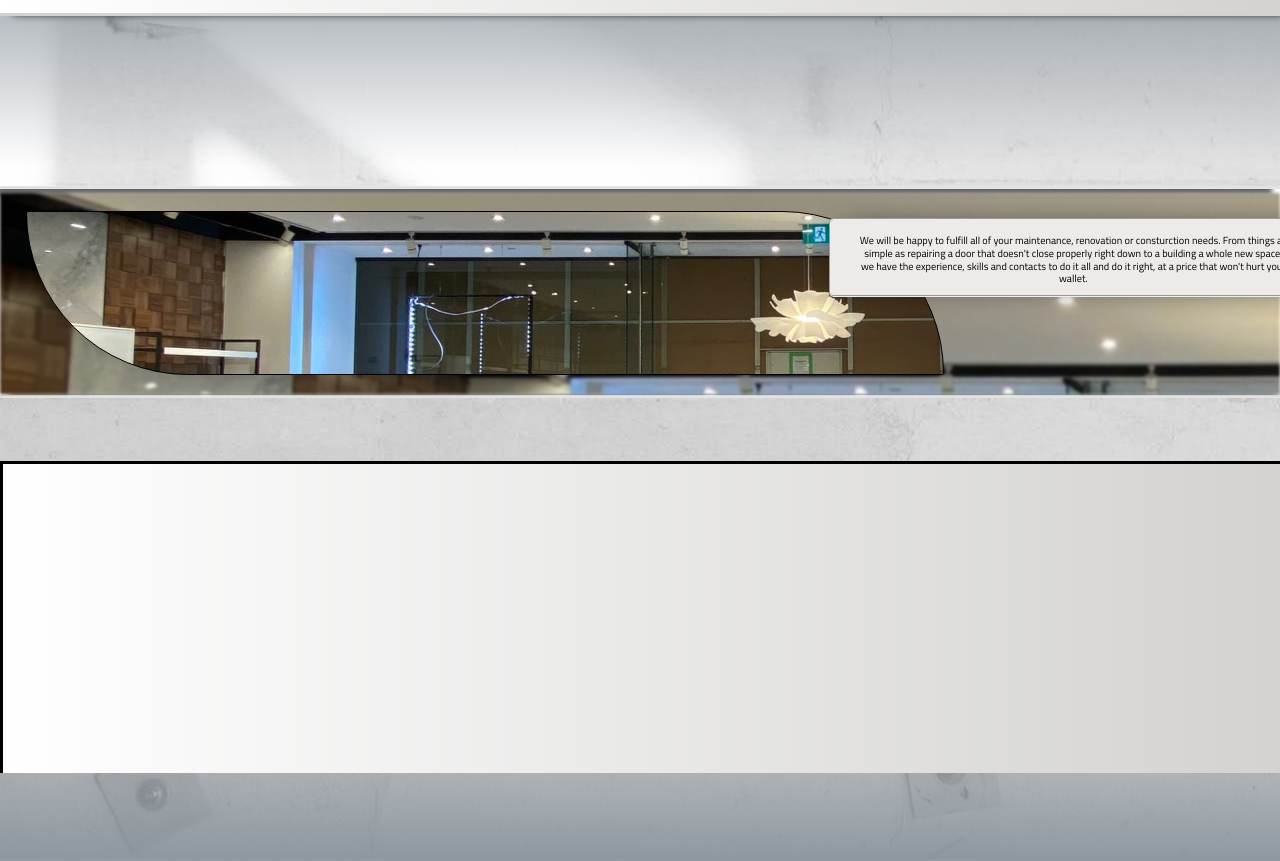
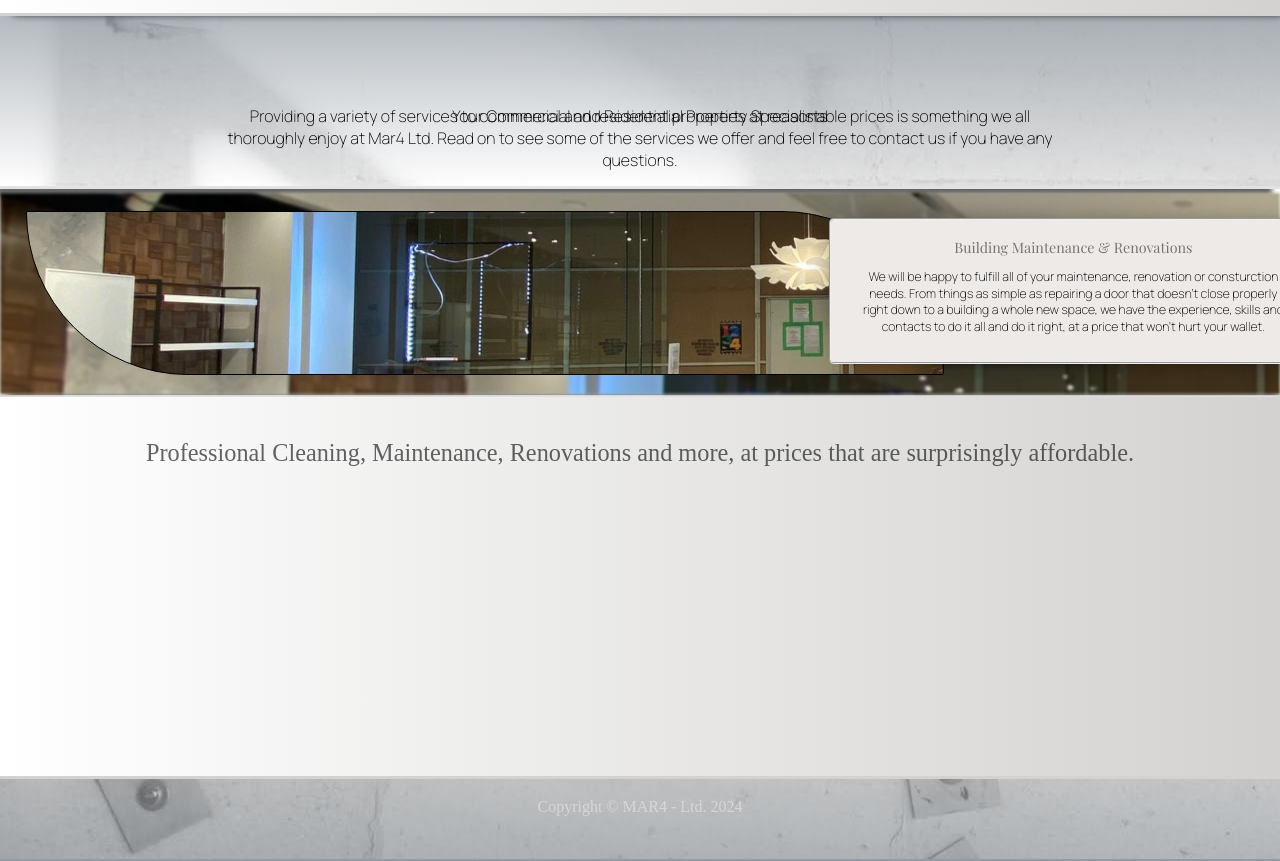
Before and after one commit to INCONSOLATA00/mar4-sitecom, a plain HTML site: page index.html in a window 1280 px wide. Shown: the part 61-922 px from the top of the page. Drawn offline with nearby package versions, Linux system fonts and the light colour scheme; a web font is replaced by a local one.

Commit message:
progress staged

```diff
--- a/css/styles.css
+++ b/css/styles.css
@@ -22,11 +22,9 @@ border-width: 3px;
 padding-top: 2px;
 }
 
-/* logo */
-
 #header hgroup span {
 display: block;
-background-color: white;
+background-color: #c6c6c6;
 font-family: 'Zen Antique', serif;
 color: #374151;
 font-size: 25px;
@@ -50,26 +48,59 @@ font-size: 6px;
 bottom: 9.78px;
 }
 
-/* logo end */
-
 #header div {
-/* background-color: greenyellow; */
 margin: 0 0 10.79px 33px;
-width: 700px;
+width: 93px;
 }
 
 .body-layer-top {
+display: flex;
+justify-content: center;
 position: absolute;
 background-image: linear-gradient(to top, rgba(255,0,0,0), rgba(134,144,153,0.9));
 width: 100%;
-height: 227px;
+height: 246px;
 z-index: 2;
+}
+
+.body-layer-top > div {
+position: inherit;
+color: greenyellow;
+width: 100px;
+}
+
+.body-layer-top > p:nth-child(2) {
+position: inherit;
+font-family: 'Caveat', cursive;
+text-shadow: 1px 1px 40px black;
+color: rgba(0, 0, 0, 0.7);
+top: 107px;
+font-weight: 500;
+font-size: 24.3px;
+margin-bottom: 12px;
+}
+
+.body-layer-top > p {
+position: inherit;
+text-align: center;
+font-family: 'Manrope', sans-serif;
+width: 861px;
+top: 150px;
 }
 
 .body-layer-bottom { /* gradient */
 background-image: linear-gradient(to bottom, rgba(255,0,0,0), rgba(134, 144, 153, 0.9));
 height: 222px;
-z-index: 2;
+}
+
+.body-layer-bottom p {
+text-align: center;
+position: relative;
+color: white;
+z-index: 3;
+height: 10px;
+top: 105px;
+opacity: 0.4;
 }
 
 .page-flow {
@@ -88,27 +119,32 @@ background-position-y: 1597px;
 background-position-x: -762px;
 width: 100%;
 height: 247px;
-opacity: 0.6;
-z-index: 1;
 box-shadow: -6px 9.1px 5px -2px;
 border-bottom: solid;
 border-width: 3px;
 border-color: #d3d2d0;
+z-index: 1;
+opacity: 0.6;
 }
 
 #second-half {
 position: relative;
 z-index: 3;
-
 background-image: linear-gradient(to right, white , #d3d2d0);
 width: 100%;
-height: 330px;
+height: 458px;
+top: 101.8px;
+border-width: 3px;
+border-bottom: solid;
+border-color: #d3d2d0;
+}
 
-top: 119.8px;
-
-border-style: solid;
-border-f: #9ce6ff;
-border-bottom: #9ce6ff;
+#second-half > p {
+position: inherit;
+text-align: center;
+font-size: 24.3px;
+top: 18px;
+opacity: 0.6;
 }
 
 .texture-bottom-portion {
@@ -117,11 +153,11 @@ background-image: url("/images/brands-people-dwySHxLsofc-unsplash.jpg");
 background-position-y: 56%;
 height: 461px;
 width: 100%;
-opacity: 0.6;
 top: 456px;
-z-index: 1;
 box-shadow: 3px -8px 8px -5px;
 border-top: 3px solid #d3d2d0;
+z-index: 1;
+opacity: 0.6;
 }
 
 .first-half {
@@ -148,26 +184,35 @@ justify-content: center;
 align-items: center;
 position: absolute;
 background-color: #edeae8;
-height: 71px;
+height: 105px;
 width:  485.8px;
 top: 279px;
 left: 828.5px;
-z-index: 5;
 border-style: groove;
 border-radius: 4.8px 4.8px 4.8px 4.8px;
 box-shadow: 1px -1px 32px -16px;
 border-width: 2.6px;
-padding-top: 4px;
+padding-top: 7px;
+padding-bottom: 30px;
+z-index: 5;
 }
 
-#card p {
-font-family: 'Titillium Web', sans-serif;
+#card p:nth-child(1) {
+font-family: 'Playfair Display', serif;
 font-weight: 500;
-font-stretch: expanded;
-font-size: 10.3px;
-line-height: 1.24;
+font-size: 14.3px;
+margin-bottom: 12px;
+opacity: 0.5;
+}
+
+#card p:nth-child(2) {
+font-family: 'Manrope', sans-serif;
+font-weight: 500;
+font-size: 12.3px;
+line-height: 1.338;
 width: 88%;
 height: 78%;
+margin: 0;
 }
 
 .background-image {
@@ -178,9 +223,9 @@ width: 916px;
 height: 162px;
 top: 272px;
 left: 26px;
-z-index: 4;
 border-radius: 2.5px 200px 2.5px 200px;
 border-width: 1px;
 border-color: black;
 border-style: solid;
+z-index: 4;
 }
--- a/index.html
+++ b/index.html
@@ -8,9 +8,9 @@
 
     <link rel="preconnect" href="https://fonts.googleapis.com">
     <link rel="preconnect" href="https://fonts.gstatic.com" crossorigin>
-    <link href="https://fonts.googleapis.com/css2?family=Titillium+Web&family=Zen+Antique&display=swap" rel="stylesheet">
+    <link href="https://fonts.googleapis.com/css2?family=Caveat&family=Cinzel&family=Macondo&family=Manrope:wght@200&family=Montserrat:wght@200&family=Philosopher&family=Playfair+Display&family=Red+Hat+Mono:wght@400;500&family=Rosarivo&family=Sono:wght@300;400&family=Titillium+Web&family=Unna:wght@700&family=Work+Sans&family=Zen+Antique&display=swap" rel="stylesheet">
+    <link rel="stylesheet" href="css/styles.css" />
 
-    <link rel="stylesheet" href="css/styles.css" />
     <title>MAR4 - Professional</title>
 </head>
 
@@ -18,6 +18,9 @@
 
 
     <div class="body-layer-top">
+
+    <div>Contact | Gallery</div>
+
     <header id="header">
 
 
@@ -25,10 +28,15 @@
     <hgroup>
     <span>MAR4</span>
     <sub>P r o f e s s i o n a l   R e n o v a t i o n s</sub>
+
     </hgroup>
     </div>
 
     </header>
+
+    <p>Your Commercial and Residential Property Specialists</p>
+    <p>Providing a variety of services to commercial and residential properties at reasonable prices is something we all thoroughly enjoy at Mar4 Ltd. Read on to see some of the services we offer and feel free to contact us if you have any questions.</p>
+
     </div>
 
     <div class="page-flow">
@@ -36,26 +44,28 @@
 
 
     <section class="first-half">
+
     <div id="card">
-
+    <p class ="card-title"></p>
     <p>We will be happy to fulfill all of your maintenance, renovation or consturction needs. From things as simple as repairing a door that doesn't close properly right down to a building a whole new space, we have the experience, skills and contacts to do it all and do it right, at a price that won't hurt your wallet.</p>
-
     </div>
 
     <div class="also-background-image"></div>
     <div class="background-image"></div>
     </section>
 
-     <!-- new section with margin top -->
 
-     <section id ="second-half"></section>
+     <section id ="second-half">
+     <p>Professional Cleaning, Maintenance, Renovations and more, at prices that are surprisingly affordable.</p>
+     </section>
 
     <div class="texture-bottom-portion"></div>
     <div class="body-layer-bottom">
+    <p>Copyright © MAR4 - Ltd. 2024</p> <!-- footer -->
     </div>
 
 
-    </div> <!-- footer -->
+    </div>
     <script src="javascript/script.js"></script>
 
 </body>
--- a/javascript/script.js
+++ b/javascript/script.js
@@ -1,30 +1,61 @@
 const also_background_image = document.querySelector('.also-background-image')
 const background_image =  document.querySelector('.background-image');
 
+cardTitle = document.querySelector('#card p:nth-child(1)');
+const card = document.querySelector('#card p:nth-child(2)');
 
 let x = 0;
 let y = 0;
+let i = 0;
+
 let text_animation = true;
 
-let various_text = {
-['Post Construction Cleaning']: "Renovations and Construction can be messy. After the work is finished, a thorough cleaning is critical to make the work shine and the space ready for use. Our experienced professionals can help you make the most of your investment.",
-['Building Maintenance & Renovations']: "We will be happy to fulfill all of your maintenance, renovation or consturction needs. From things as simple as repairing a door that doesn't close properly right down to a building a whole new space, we have the experience, skills and contacts to do it all and do it right, at a price that won't hurt your wallet.",
-['Commercial Cleaning']: "Are you looking for someone to keep your office, store or building clean? We have a great staff of cleaners that are eager to keep your space looking great. Whether you need full service daily or just someone to pop in and do a few specific tasks weekly, we can help create a service plan that suits your needs.",
-['Construction Deficiency Resolution']: "Have your contractors finished the project, left the job, all done but left an item or two incomplete or not quite up to your standards? Maybe an aspect of the project didn't turn out the way you expected and you want to make a change?"
-};
 
-const card = document.querySelector('#card');
-console.log(various_text['Post Construction Cleaning']);
+const card_text = [
+{ title: 'Post Construction Cleaning', text: "Renovations and Construction can be messy. After the work is finished, a thorough cleaning is critical to make the work shine and the space ready for use. Our experienced professionals can help you make the most of your investment." },
+{ title: 'Building Maintenance & Renovations', text: "We will be happy to fulfill all of your maintenance, renovation or consturction needs. From things as simple as repairing a door that doesn't close properly right down to a building a whole new space, we have the experience, skills and contacts to do it all and do it right, at a price that won't hurt your wallet." },
+{ title: 'Commercial Cleaning', text: "Are you looking for someone to keep your office, store or building clean? We have a great staff of cleaners that are eager to keep your space looking great. Whether you need full service daily or just someone to pop in and do a few specific tasks weekly, we can help create a service plan that suits your needs." },
+{ title: 'Construction Deficiency Resolution', text: "Have your contractors finished the project, left the job, all done but left an item or two incomplete or not quite up to your standards? Maybe an aspect of the project didn't turn out the way you expected and you want to make a change?" }
+];
+
+
+cardTitle.textContent = card_text[i].title;
+card.textContent = card_text[i].text;
+
 
 (function() {
+
+function recursion02(){
+
+setTimeout(() =>{
+if(i < 3) {
+i += 1;
+
+recursion02();
+cardTitle.textContent = card_text[i].title;
+card.textContent = card_text[i].text;
+} else if (i == 3) {
+i = 0;
+
+recursion02();
+cardTitle.textContent = card_text[i].title;
+card.textContent = card_text[i].text;
+}
+
+;}, 5000)
+}
+
+recursion02();
+
+// ----------------
 
 function recursion00() {
 
 background_image.style.cssText =
-`background-position: ${(-4000 + x) / 19}px ${(-12700 + y) / 19}px;`
+`background-position: ${(-4000 + x) / 19}px ${(-13700 + y) / 19}px;`
 
 also_background_image.style.cssText =
-`background-position: ${(-2000 + x) / 15}px ${(-12700 + y) / 15}px;`
+`background-position: ${(-2000 + x) / 15}px ${(-13700 + y) / 15}px;`
 
 setTimeout(() =>{
 
@@ -43,9 +74,9 @@ recursion00();
 function alsoRecursion00() {
 
 background_image.style.cssText =
-`background-position: ${(-4000 + x) / 19}px ${(-12700 + y) / 19}px;`
+`background-position: ${(-4000 + x) / 19}px ${(-13700 + y) / 19}px;`
 also_background_image.style.cssText =
-`background-position: ${(-2000 + x) / 15}px ${(-12700 + y) / 15}px;`
+`background-position: ${(-2000 + x) / 15}px ${(-13700 + y) / 15}px;`
 
 setTimeout(() =>{
 
@@ -59,10 +90,6 @@ recursion00();
 
 ;}, 10)
 }
-
-})();
-
-(function() {
 
 function recursion01() {
 
```
